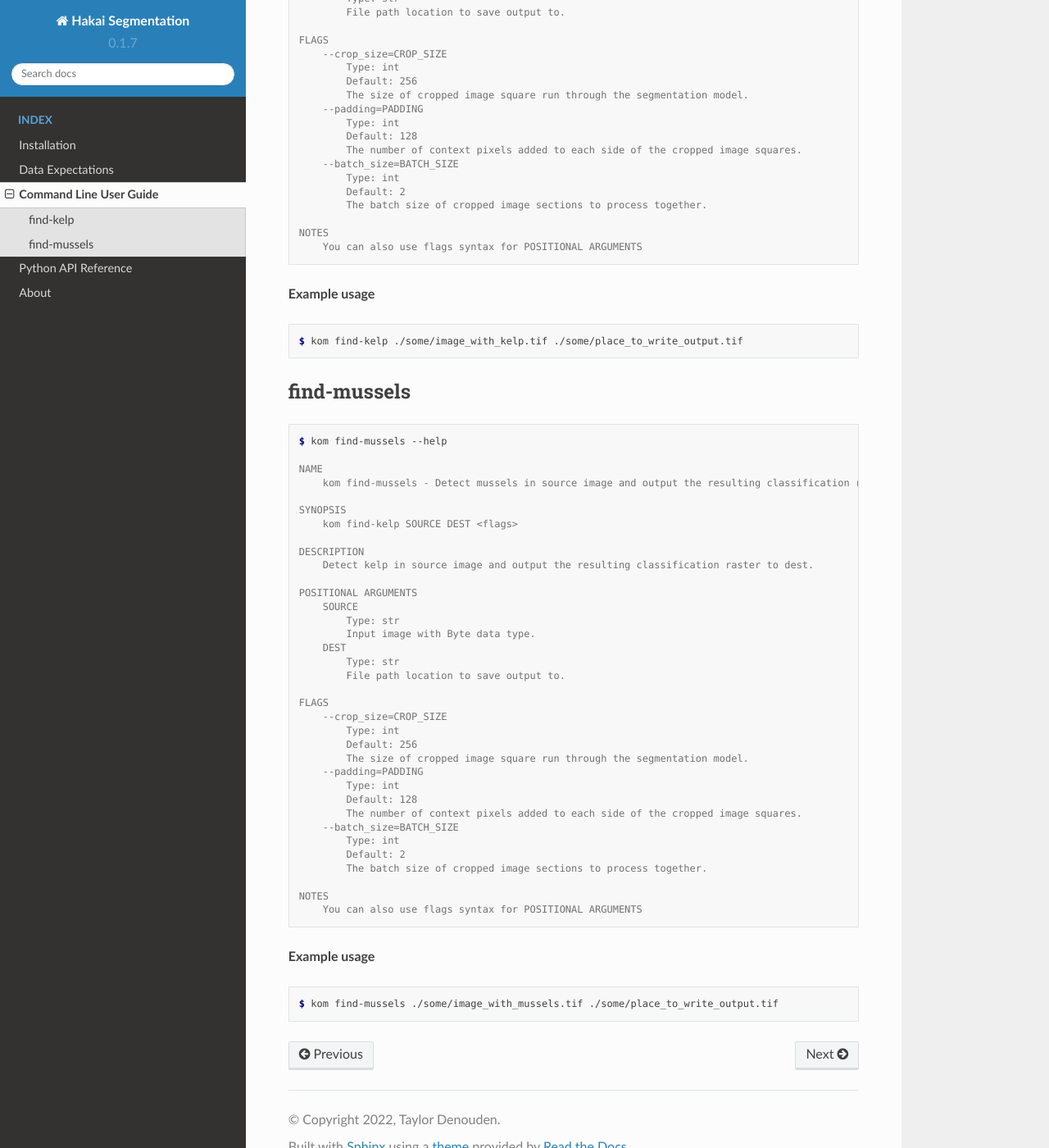
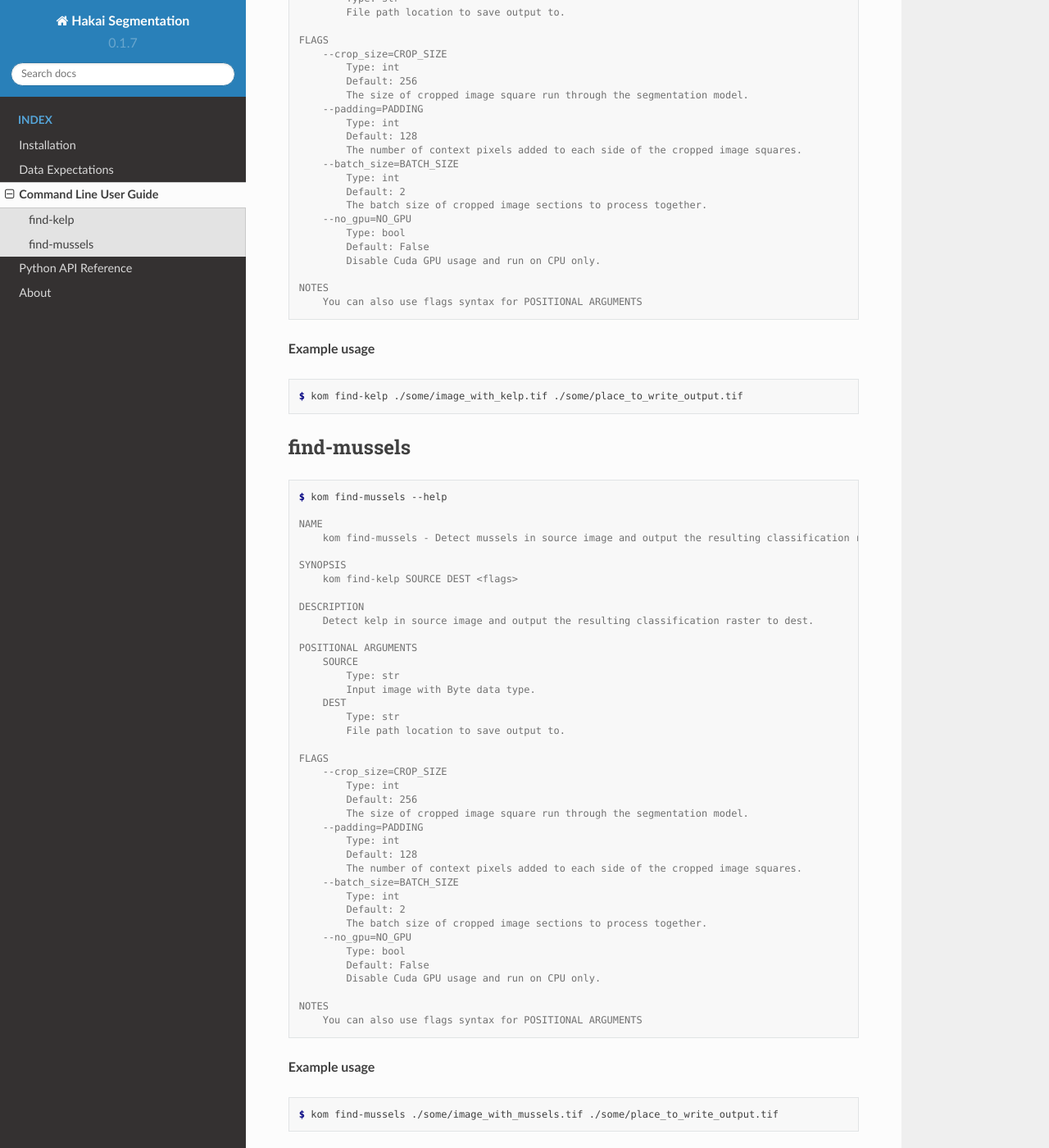
Before and after one commit to HakaiInstitute/kelp-o-matic, a Sphinx documentation site: the page built from docs/cli.rst, in a window 1280 px wide and 1400 px high, scrolled down 900 px. Shown: the whole window at 82% size. Built offline with Sphinx 7.4.7 and the Read the Docs theme 2.0.0, drawn with Linux system fonts in a browser that asks for light colours.

Commit message:
Add no_gpu option to functions
Update docs

```diff
--- a/docs/cli.rst
+++ b/docs/cli.rst
@@ -60,6 +60,10 @@ find-kelp
             Type: int
             Default: 2
             The batch size of cropped image sections to process together.
+        --no_gpu=NO_GPU
+            Type: bool
+            Default: False
+            Disable Cuda GPU usage and run on CPU only.
 
     NOTES
         You can also use flags syntax for POSITIONAL ARGUMENTS
@@ -108,6 +112,10 @@ find-mussels
             Type: int
             Default: 2
             The batch size of cropped image sections to process together.
+        --no_gpu=NO_GPU
+            Type: bool
+            Default: False
+            Disable Cuda GPU usage and run on CPU only.
 
     NOTES
         You can also use flags syntax for POSITIONAL ARGUMENTS
```
Also changed, not shown: 2 other files.
